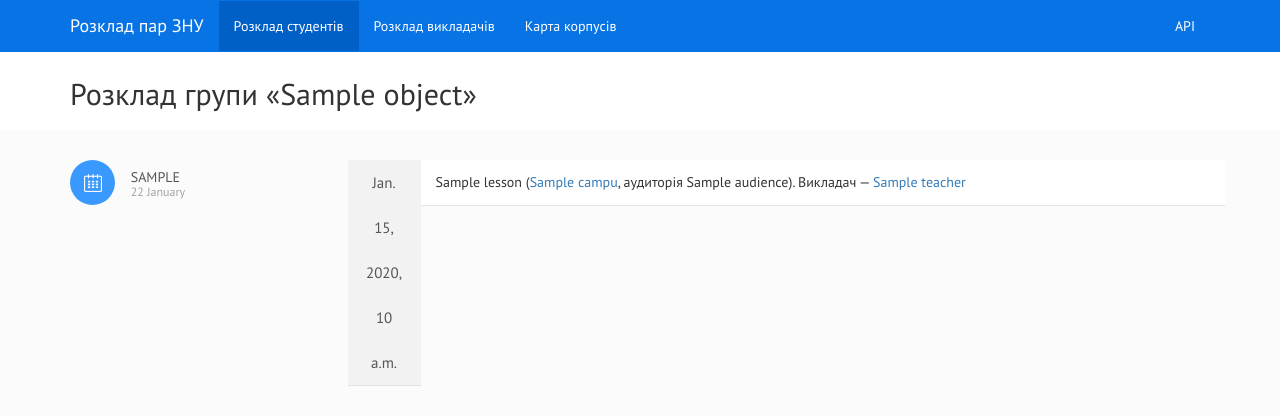
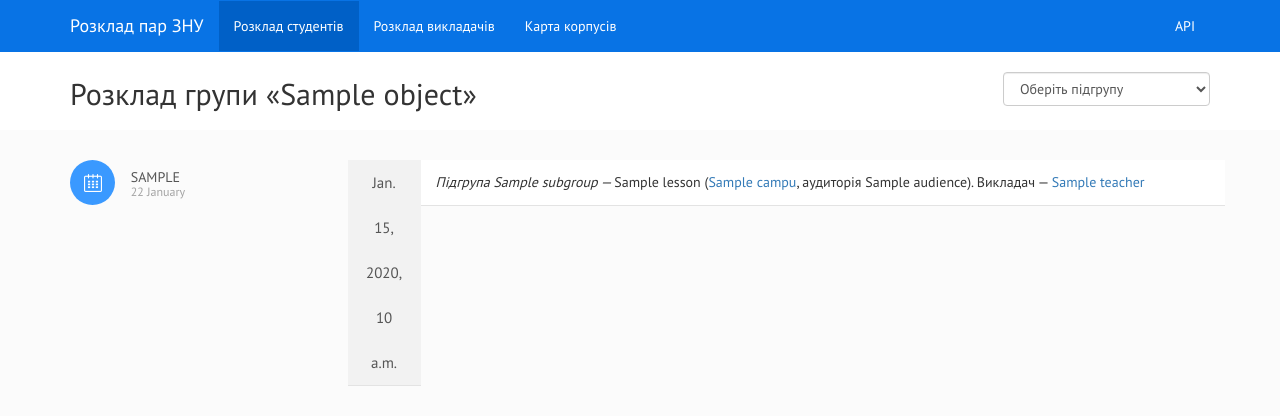
Before and after one commit to Vadimkin/ZNU-Timetable, a Django app: template templates/timetable/group_detail.html in a window 1280 px wide. Shown: the top 420 px of the page. Run offline with Django 3.2, Linux system fonts and the light colour scheme; the template is opened without the code that fills it: most values are stand-ins (such as "Sample title", 1, 10 or a date in 2020); some libraries are stand-ins or nearby versions; some web fonts are replaced.

Commit message:
Subgroup support

```diff
--- a/templates/timetable/group_detail.html
+++ b/templates/timetable/group_detail.html
@@ -6,7 +6,15 @@
 
 {% block content %}
 <div class="container groupName">
+    <div class="pull-left">
         <h2>Розклад групи «{{ object.name }}»</h2>
+    </div>
+
+    <div class="pull-right">
+        <select class="form-control js-subgroup">
+          <option disabled="disabled" selected="selected">Оберіть підгрупу</option>
+        </select>
+    </div>
 </div><!-- /.container -->
 
 <div class="timetable">
@@ -31,9 +39,9 @@
                     <div class="col-md-9">
            {% endifchanged %}
 
-            <div class="row">
+            <div class="row {% if lesson.subgroup != 0 %}subgroup subgroup__{{ lesson.subgroup }}" data-subgroup="{{ lesson.subgroup }}"{% else %}"{% endif %}>
                 <div class="col-md-1 hidden-xs hidden-sm timetable-time">{{ lesson.period.get_time_without_seconds }}</div>
-                <div class="col-md-11 timetable-info"><span class="visible-xs-inline visible-sm-inline" style="font-weight: bold;">{{ lesson.period.get_time_without_seconds }}:</span> {{ lesson.lesson.name }} (<a href="{% url 'map' %}?campus={{ lesson.audience.campus.id }}">{{ lesson.audience.campus.name }}</a>, аудиторія {{ lesson.audience.audience }}). Викладач — <a href="{% url 'teacher_detail' lesson.teacher.id %}">{{ lesson.teacher.name }}</a></div>
+                <div class="col-md-11 timetable-info"><span class="visible-xs-inline visible-sm-inline"><b>{{ lesson.period.get_time_without_seconds }}:</b></span> {% if lesson.subgroup != 0 %}<span class="timetable-subGroupInfo">Підгрупа {{ lesson.subgroup }} — </span>{% endif %} {{ lesson.lesson.name }} (<a href="{% url 'map' %}?campus={{ lesson.audience.campus.id }}">{{ lesson.audience.campus.name }}</a>, аудиторія {{ lesson.audience.audience }}). Викладач — <a href="{% url 'teacher_detail' lesson.teacher.id %}">{{ lesson.teacher.name }}</a></div>
             </div>
 
             {% if forloop.last %}
--- a/timetable/admin.py
+++ b/timetable/admin.py
@@ -7,11 +7,13 @@ from timetable.models import Department, Group, Teacher, Campus, Audience, Lesso
 
 class CampusAdmin(admin.ModelAdmin):
     list_display = ('id', 'name')
+    exclude = ('last_update',)
 
 
 class TimetableAdmin(admin.ModelAdmin):
     list_display = ('id', 'get_group', 'lesson', 'last_update', 'teacher')
     list_filter = ('group', 'group__department', 'lesson', 'teacher')
+    exclude = ('last_update',)
 
     def get_group(self, obj):
         return "{0} ({1})".format(obj.group.name, obj.group.department)
--- a/timetable/static/timetable/css/user.css
+++ b/timetable/static/timetable/css/user.css
@@ -4,7 +4,7 @@ html {
 }
 body {
 	font-family: 'PT Sans', sans-serif;
-	margin-bottom: 80px;
+	margin-bottom: 50px;
 }
 
 /*
@@ -117,6 +117,11 @@ body {
 	margin-bottom: 10px;
 }
 
+.js-subgroup {
+    display: none;
+    margin-top: 15px;
+}
+
 .downloadCal {
 	float: right;
 	margin-top: 25.5px;
@@ -187,8 +192,8 @@ body {
 		border-bottom: 1px solid #E3E3E3;
 	}
 
-	    .onlyOn {
-	        display: none;
+	    .timetable-subGroupInfo {
+	        font-style: italic;
 	    }
 
 .footer {
--- a/timetable/static/timetable/js/main.js
+++ b/timetable/static/timetable/js/main.js
@@ -1,4 +1,31 @@
 $(document).ready(function() {
+    if($('.js-subgroup').get(0)) {
+        subgroups = [];
+        $('.subgroup').each(function() {
+            subgroupID = $(this).data('subgroup');
+            if(subgroups.indexOf(subgroupID) == -1) {
+                subgroups.push(subgroupID);
+            }
+        });
+        subgroups = subgroups.sort();
+
+        $.each(subgroups, function(key, value) {
+             $('.js-subgroup')
+                 .append($("<option></option>")
+                 .attr("value",value)
+                 .text(value + ' підгрупа'));
+        });
+        if(subgroups.length > 0) {
+            $('.js-subgroup').show();
+        }
+    };
+
+    $('.js-subgroup').on('change', function() {
+        currentSubgroup = $(this).val();
+        console.log(currentSubgroup);
+        $('.subgroup').not('.subgroup__' + currentSubgroup).slideUp();
+        $('.subgroup__' + currentSubgroup).slideDown();
+    });
 });
 
 function getQueryVariable(variable) {
```
Also changed, not shown: timetable/models.py (+16 -7 lines), timetable/views.py (+4 -4 lines).
